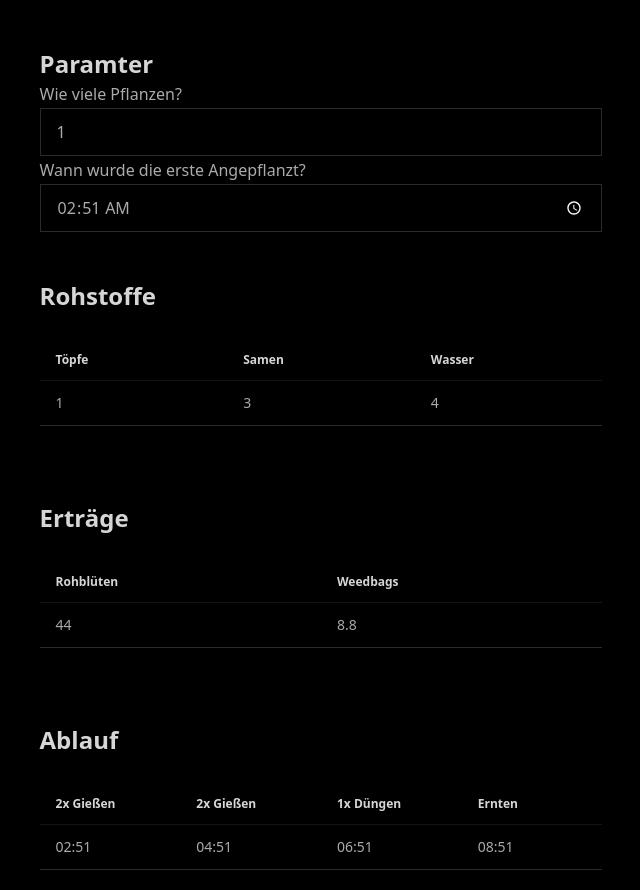
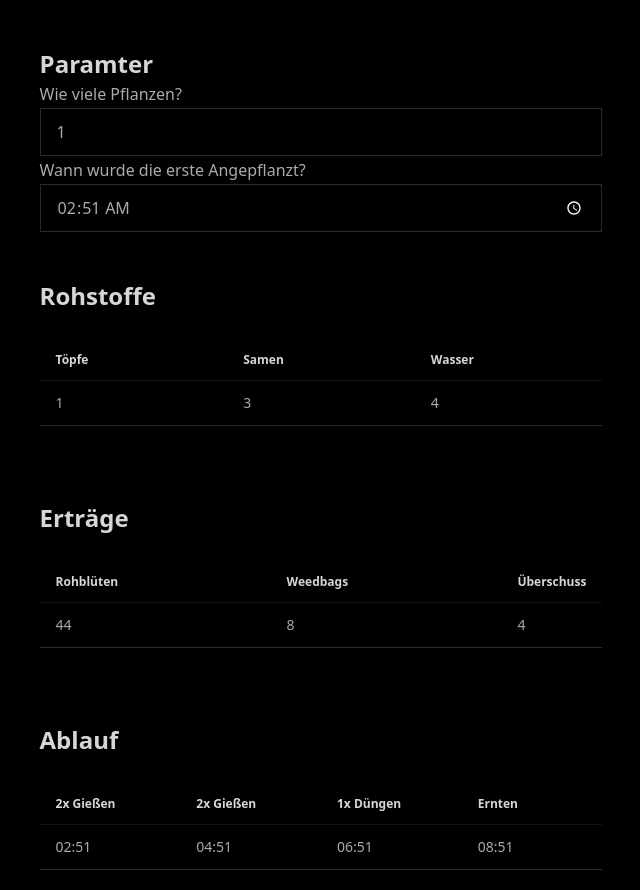
Before and after one commit to prpcodes/learntogrow, a SvelteKit app: page / in a window 1280 px wide. Shown: the top 890 px of the page, without its empty margins (319-959 px from the left). Built offline with nearby package versions, Linux system fonts and the light colour scheme.

Commit message:
added surplus

```diff
--- a/src/routes/+page.svelte
+++ b/src/routes/+page.svelte
@@ -1,14 +1,22 @@
 <script lang="ts">
 	import { onMount } from "svelte";
 
+  const time_options: Intl.DateTimeFormatOptions = {
+    hour: '2-digit',
+    minute: '2-digit',
+    hour12: false
+  }
+
 	let plants = $state(1);
-	let pots = $derived(() => plants);
-	let seeds = $derived(() => plants * 3);
-	let water = $derived(() => plants * 4);
-	let bags = $derived(() => (plants * 44) / 5);
-	let raw = $derived(() => plants * 44);
+	let pots = $derived(plants);
+	let seeds = $derived( plants * 3);
+	let water = $derived( plants * 4);
+  // floor division
+	let bags = $derived(Math.floor((plants * 44) / 5))
+	let raw = $derived(plants * 44);
+  let surplus = $derived(raw % 5);
 
-	// watering is every four hours, 3 times, starting at the time the first plant was planted
+  // maintenance times, every 2 hours
 	let start_time = $state("00:00");
 	let watering = $derived(() => {
 		let times = [];
@@ -23,7 +31,7 @@
 
 
   onMount(() => {
-    start_time = new Date().toLocaleTimeString([], { hour: '2-digit', minute: '2-digit', hour12: false });
+    start_time = new Date().toLocaleTimeString([], time_options);
   });
 </script>
 
@@ -52,9 +60,9 @@
 			</thead>
 			<tbody>
 				<tr>
-					<td>{pots()}</td>
-					<td>{seeds()}</td>
-					<td>{water()}</td>
+					<td>{pots}</td>
+					<td>{seeds}</td>
+					<td>{water}</td>
 				</tr>
 			</tbody>
 		</table>
@@ -69,12 +77,14 @@
 				<tr>
 					<th class="w-1/2">Rohblüten</th>
 					<th class="w-1/2">Weedbags</th>
+          <th class="w-1/2">Überschuss</th>
 				</tr>
 			</thead>
 			<tbody>
 				<tr>
-					<td>{raw()}</td>
-					<td>{bags()}</td>
+					<td>{raw}</td>
+					<td>{bags}</td>
+          <td>{surplus}</td>
 				</tr>
 			</tbody>
 		</table>
@@ -96,13 +106,9 @@
 			<tbody>
 				<tr>
 					{#each watering() as time}
-						<td
-							>{time.toLocaleTimeString([], {
-								hour: '2-digit',
-								minute: '2-digit',
-								hour12: false
-							})}</td
-						>
+						<td>
+              {time.toLocaleTimeString([], time_options)}
+            </td>
 					{/each}
 				</tr>
 			</tbody>
```
